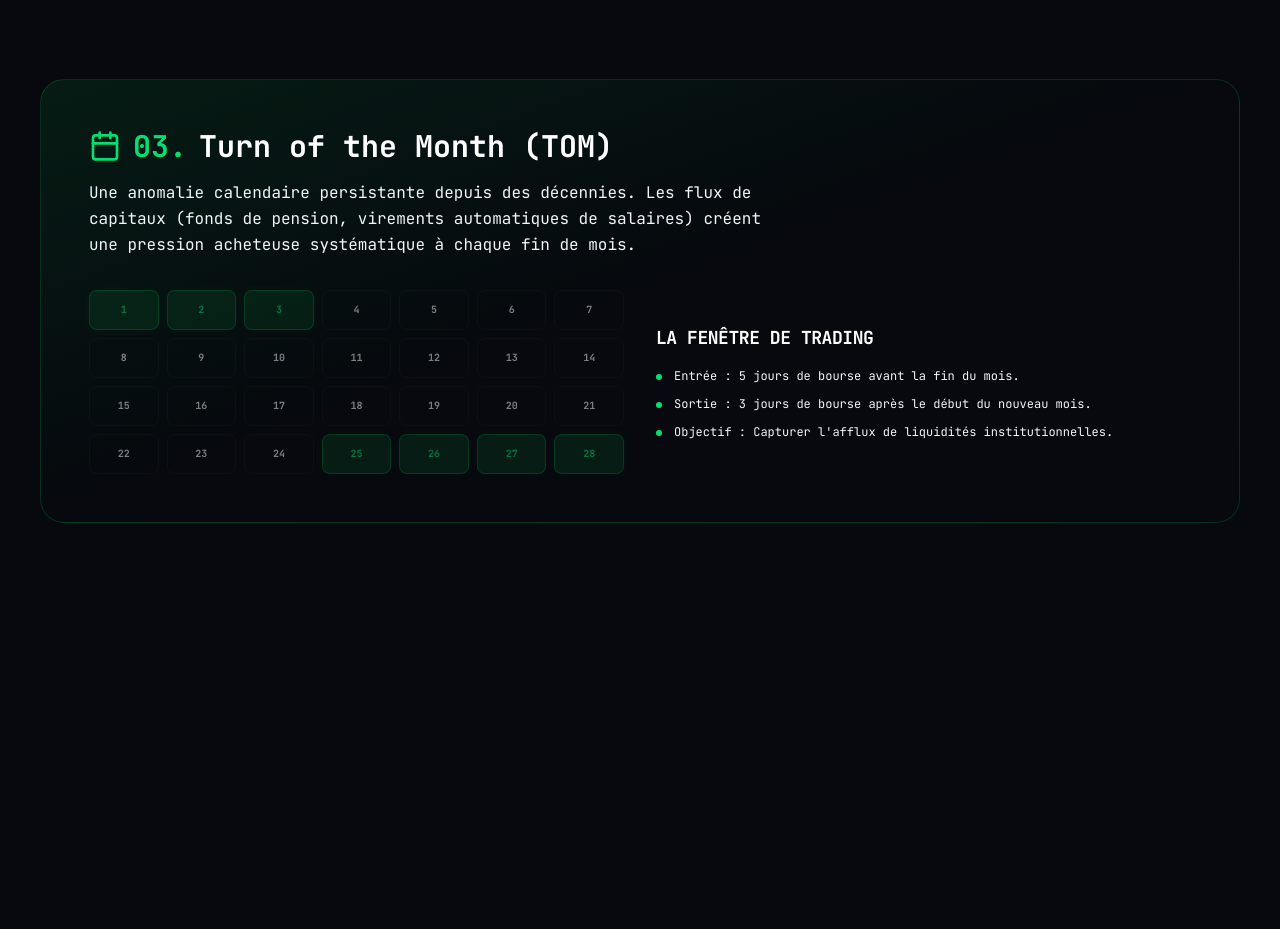
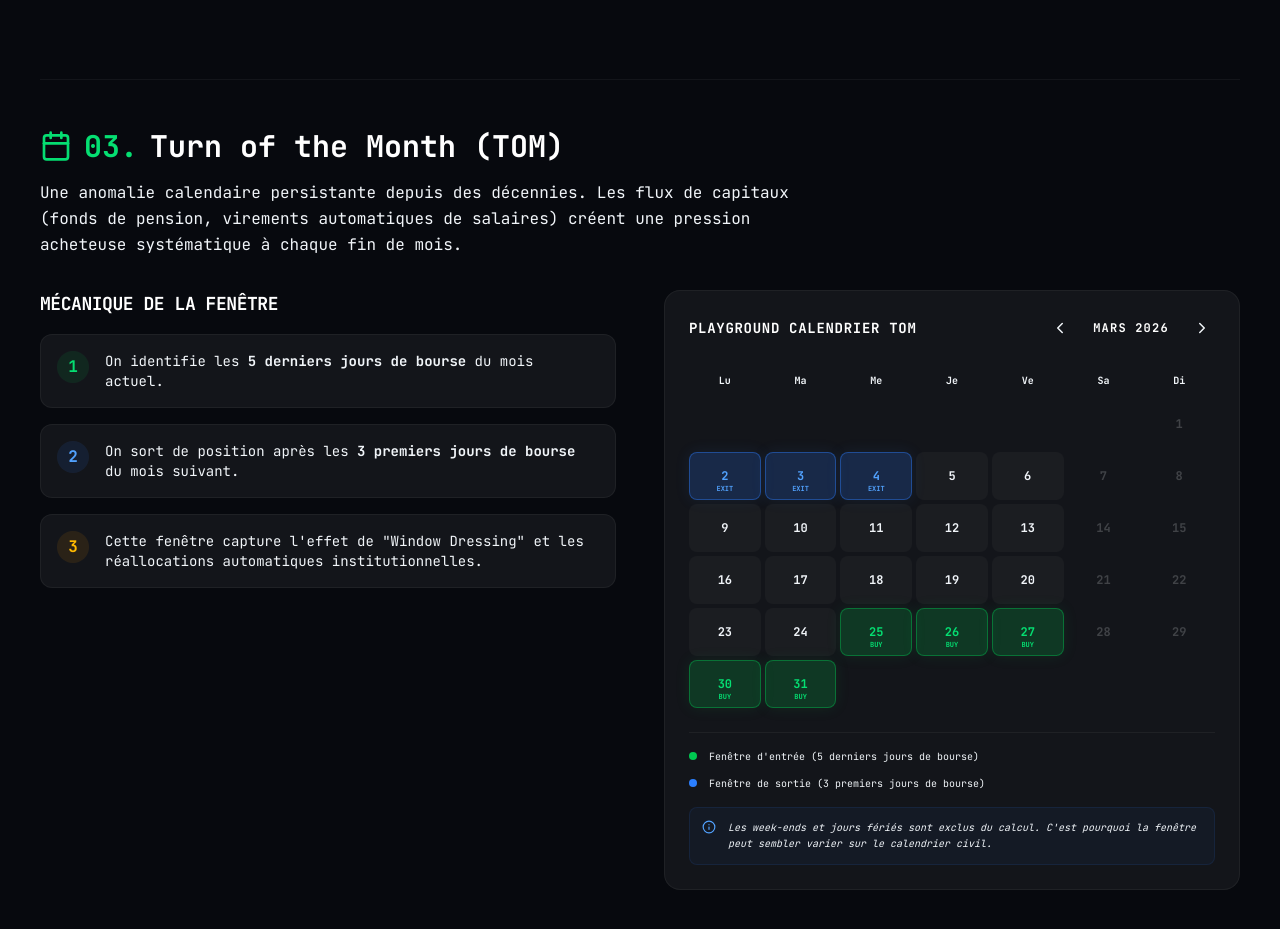
Before and after one commit to jackseg80/signal-radar, a React (Vite) app in the folder frontend/: page /strategies in a window 1280 px wide. Shown: the part 1640-2569 px from the top of the page. Before the commit the page ends 2283 px from the top, so only its background shows below. Built offline with nearby package versions, Linux system fonts and the light colour scheme; no server answers.

Commit message:
Frontend: Pack d'améliorations majeures (Heatmap Backtest, Stats Journal, Calendrier TOM interactif)

```diff
--- /dev/null
+++ b/frontend/src/components/strategies/TOMVisualizer.jsx
@@ -0,0 +1,101 @@
+import React, { useState, useMemo } from 'react';
+import { format, startOfMonth, endOfMonth, eachDayOfInterval, isSameMonth, isWeekend, addDays, subDays, getDay } from 'date-fns';
+import { fr } from 'date-fns/locale';
+import { ChevronLeft, ChevronRight, Info } from 'lucide-react';
+
+export default function TOMVisualizer() {
+  const [viewDate, setViewDate] = useState(new Date());
+
+  const calendarDays = useMemo(() => {
+    const start = startOfMonth(viewDate);
+    const end = endOfMonth(viewDate);
+    const days = eachDayOfInterval({ start, end });
+
+    // Simplification for visualization:
+    // Usually entrance is last 5 TRADING days.
+    // Exit is first 3 TRADING days.
+
+    // Identify potential trading days (non-weekend)
+    const tradingDays = days.filter(d => getDay(d) !== 0 && getDay(d) !== 6);
+
+    const entryWindow = tradingDays.slice(-5);
+    const exitWindow = tradingDays.slice(0, 3);
+
+    return days.map(d => {
+      const isWknd = isWeekend(d);
+      const isEntry = entryWindow.some(ed => format(ed, 'yyyy-MM-dd') === format(d, 'yyyy-MM-dd'));
+      const isExit = exitWindow.some(exd => format(exd, 'yyyy-MM-dd') === format(d, 'yyyy-MM-dd'));
+
+      return {
+        date: d,
+        dayNum: format(d, 'd'),
+        isWeekend: isWknd,
+        isEntry,
+        isExit
+      };
+    });
+  }, [viewDate]);
+
+  const changeMonth = (offset) => {
+    const next = new Date(viewDate);
+    next.setMonth(next.getMonth() + offset);
+    setViewDate(next);
+  };
+
+  return (
+    <div className="bg-white/5 rounded-2xl p-6 border border-white/5 space-y-6">
+      <div className="flex justify-between items-center">
+        <h4 className="text-sm font-bold text-white uppercase tracking-wider">Playground Calendrier TOM</h4>
+        <div className="flex items-center gap-2">
+          <button onClick={() => changeMonth(-1)} className="p-1 hover:bg-white/5 rounded-md text-[--text-muted] transition-colors cursor-pointer"><ChevronLeft size={18} /></button>
+          <span className="text-xs font-bold text-white min-w-[100px] text-center uppercase tracking-widest">{format(viewDate, 'MMMM yyyy', { locale: fr })}</span>
+          <button onClick={() => changeMonth(1)} className="p-1 hover:bg-white/5 rounded-md text-[--text-muted] transition-colors cursor-pointer"><ChevronRight size={18} /></button>
+        </div>
+      </div>
+
+      <div className="grid grid-cols-7 gap-1">
+        {['Lu', 'Ma', 'Me', 'Je', 'Ve', 'Sa', 'Di'].map(d => (
+          <div key={d} className="text-[10px] text-center text-[--text-muted] font-bold py-2">{d}</div>
+        ))}
+
+        {/* Padding for first day of month */}
+        {Array.from({ length: (getDay(startOfMonth(viewDate)) + 6) % 7 }).map((_, i) => (
+          <div key={`pad-${i}`} className="h-12" />
+        ))}
+
+        {calendarDays.map((d, i) => (
+          <div
+            key={i}
+            className={`h-12 rounded-lg flex flex-col items-center justify-center relative transition-all border ${
+              d.isEntry ? 'bg-green-500/20 border-green-500/40 text-green-400 shadow-[0_0_15px_rgba(34,197,94,0.1)]' :
+              d.isExit ? 'bg-blue-500/20 border-blue-500/40 text-blue-400 shadow-[0_0_15px_rgba(59,130,246,0.1)]' :
+              d.isWeekend ? 'bg-white/[0.01] border-transparent opacity-20' :
+              'bg-white/[0.03] border-transparent text-[--text-secondary]'
+            }`}
+          >
+            <span className="text-xs font-bold">{d.dayNum}</span>
+            {d.isEntry && <span className="text-[7px] uppercase font-black absolute bottom-1">BUY</span>}
+            {d.isExit && <span className="text-[7px] uppercase font-black absolute bottom-1 text-blue-400">EXIT</span>}
+          </div>
+        ))}
+      </div>
+
+      <div className="space-y-3 pt-4 border-t border-white/5">
+        <div className="flex items-center gap-3">
+          <div className="w-2 h-2 rounded-full bg-green-500" />
+          <span className="text-[10px] text-[--text-secondary]">Fenêtre d'entrée (5 derniers jours de bourse)</span>
+        </div>
+        <div className="flex items-center gap-3">
+          <div className="w-2 h-2 rounded-full bg-blue-500" />
+          <span className="text-[10px] text-[--text-secondary]">Fenêtre de sortie (3 premiers jours de bourse)</span>
+        </div>
+        <div className="mt-4 p-3 rounded-lg bg-blue-500/5 border border-blue-500/10 flex gap-3">
+          <Info size={14} className="text-blue-400 shrink-0" />
+          <p className="text-[10px] text-[--text-muted] leading-relaxed italic">
+            Les week-ends et jours fériés sont exclus du calcul. C'est pourquoi la fenêtre peut sembler varier sur le calendrier civil.
+          </p>
+        </div>
+      </div>
+    </div>
+  );
+}
--- a/frontend/src/pages/Strategies.jsx
+++ b/frontend/src/pages/Strategies.jsx
@@ -3,6 +3,7 @@ import { motion } from 'framer-motion';
 import { BookOpen, Layers, Zap, ShieldCheck, Target, TrendingUp, Calendar, ArrowRight } from 'lucide-react';
 import RSI2Visualizer from '../components/strategies/RSI2Visualizer';
 import IBSVisualizer from '../components/strategies/IBSVisualizer';
+import TOMVisualizer from '../components/strategies/TOMVisualizer';
 
 export default function Strategies() {
   return (
@@ -110,8 +111,8 @@ export default function Strategies() {
       </section>
 
       {/* TOM Section */}
-      <section className="p-8 md:p-12 rounded-3xl bg-gradient-to-br from-green-500/10 via-transparent to-transparent border border-green-500/20 space-y-8">
-        <div className="max-w-2xl space-y-4">
+      <section className="space-y-8 py-12 border-t border-white/5">
+        <div className="max-w-3xl space-y-4">
           <h2 className="text-3xl font-bold text-white flex items-center gap-3">
             <Calendar className="text-green-400" size={32} />
             <span className="text-green-400">03.</span> Turn of the Month (TOM)
@@ -121,35 +122,27 @@ export default function Strategies() {
           </p>
         </div>
 
-        <div className="grid grid-cols-1 md:grid-cols-2 gap-8 items-center">
-          <div className="grid grid-cols-7 gap-2 opacity-50">
-             {Array.from({ length: 28 }).map((_, i) => {
-               const day = i + 1;
-               const isTom = day >= 25 || day <= 3;
-               return (
-                 <div key={i} className={`h-10 rounded-lg flex items-center justify-center text-[10px] font-bold border transition-all ${isTom ? 'bg-green-500/20 border-green-500/40 text-green-400 shadow-[0_0_10px_rgba(34,197,94,0.1)]' : 'border-white/5 text-[--text-muted]'}`}>
-                   {day}
-                 </div>
-               );
-             })}
+        <div className="grid grid-cols-1 lg:grid-cols-2 gap-12 items-start">
+          <div className="space-y-6">
+             <div className="space-y-4">
+                <h4 className="text-lg font-bold text-white uppercase tracking-tight">Mécanique de la Fenêtre</h4>
+                <ul className="space-y-4">
+                  <li className="flex gap-4 p-4 rounded-xl bg-white/5 border border-white/5">
+                    <div className="w-8 h-8 rounded-full bg-green-500/10 text-green-400 flex items-center justify-center font-bold shrink-0">1</div>
+                    <p className="text-sm text-[--text-muted]">On identifie les <strong>5 derniers jours de bourse</strong> du mois actuel.</p>
+                  </li>
+                  <li className="flex gap-4 p-4 rounded-xl bg-white/5 border border-white/5">
+                    <div className="w-8 h-8 rounded-full bg-blue-500/10 text-blue-400 flex items-center justify-center font-bold shrink-0">2</div>
+                    <p className="text-sm text-[--text-muted]">On sort de position après les <strong>3 premiers jours de bourse</strong> du mois suivant.</p>
+                  </li>
+                  <li className="flex gap-4 p-4 rounded-xl bg-white/5 border border-white/5">
+                    <div className="w-8 h-8 rounded-full bg-amber-500/10 text-amber-400 flex items-center justify-center font-bold shrink-0">3</div>
+                    <p className="text-sm text-[--text-muted]">Cette fenêtre capture l'effet de "Window Dressing" et les réallocations automatiques institutionnelles.</p>
+                  </li>
+                </ul>
+             </div>
           </div>
-          <div className="space-y-4">
-             <h4 className="text-lg font-bold text-white uppercase tracking-tight">La Fenêtre de Trading</h4>
-             <ul className="space-y-3">
-               <li className="flex gap-3 text-xs text-[--text-muted]">
-                 <div className="w-1.5 h-1.5 rounded-full bg-green-400 mt-1.5" />
-                 <span>Entrée : 5 jours de bourse avant la fin du mois.</span>
-               </li>
-               <li className="flex gap-3 text-xs text-[--text-muted]">
-                 <div className="w-1.5 h-1.5 rounded-full bg-green-400 mt-1.5" />
-                 <span>Sortie : 3 jours de bourse après le début du nouveau mois.</span>
-               </li>
-               <li className="flex gap-3 text-xs text-[--text-muted]">
-                 <div className="w-1.5 h-1.5 rounded-full bg-green-400 mt-1.5" />
-                 <span>Objectif : Capturer l'afflux de liquidités institutionnelles.</span>
-               </li>
-             </ul>
-          </div>
+          <TOMVisualizer />
         </div>
       </section>
     </div>
```
